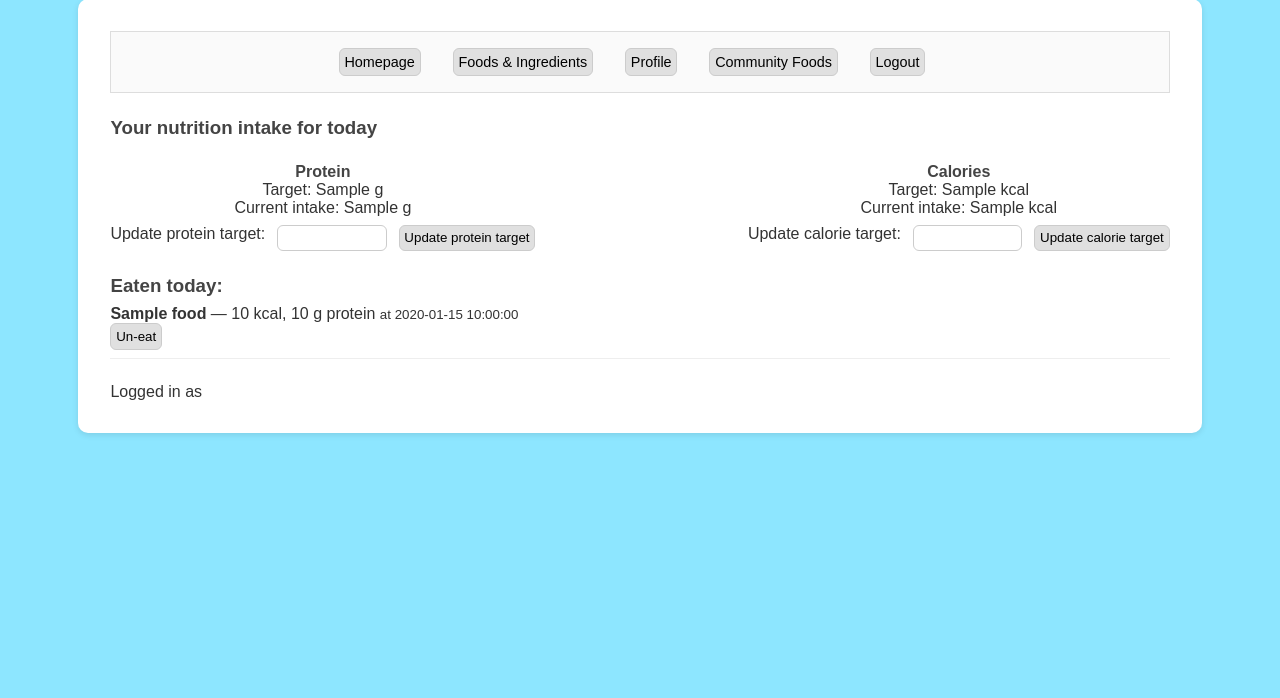
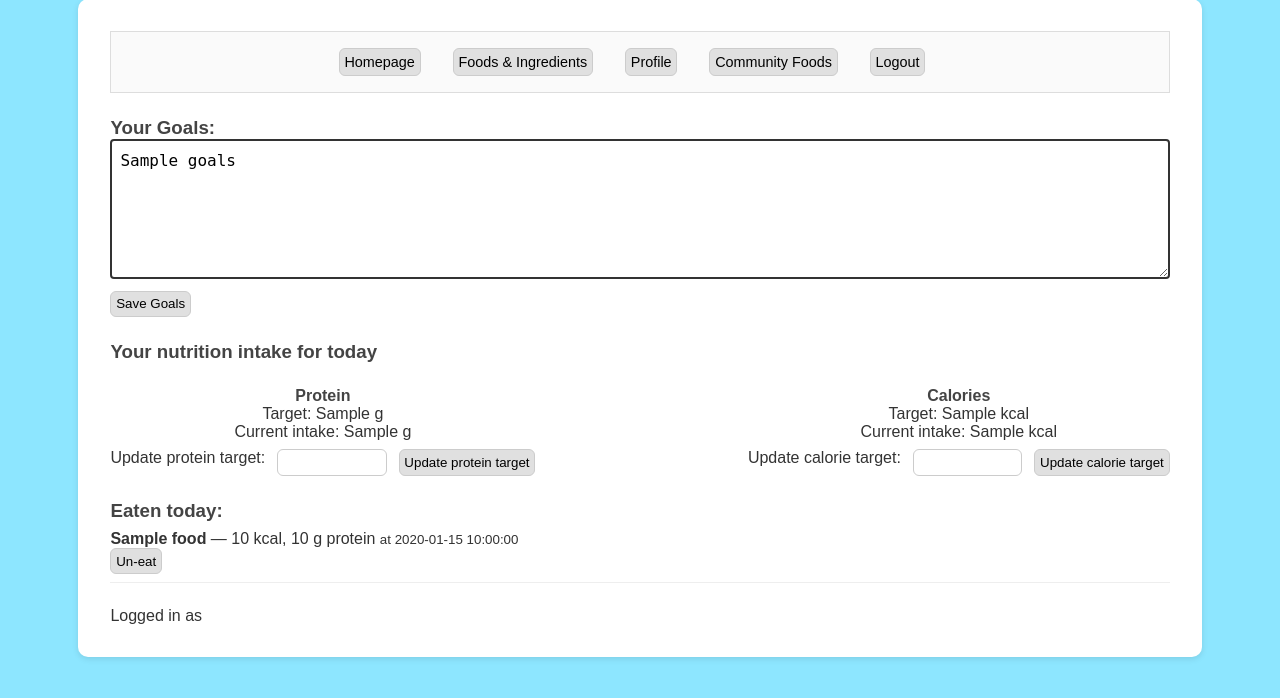
Before and after one commit to aapokoiv/nutrition-tracker, a Flask app: template templates/index.html in a window 1280 px wide. Shown: the part 17-715 px from the top of the page. Run offline with Flask 3, Linux system fonts and the light colour scheme; the template is opened without the code that fills it: most values are stand-ins (such as "Sample title", 1, 10 or a date in 2020).

Commit message:
Added constraints for goals text, and updated README about large data

```diff
--- a/app.py
+++ b/app.py
@@ -89,7 +89,12 @@ def update_calories():
 @login_required
 def update_goals():
     check_csrf()
-    goals_text = request.form.get("goals", "")
+    goals_text = request.form.get("goals", "").strip()
+
+    if len(goals_text) > 1000:
+        flash("Goals are too long (max 1000 characters).")
+        return redirect(url_for("index"))
+
     users.update_user_goals(session["user_id"], goals_text)
     flash("Goals updated successfully.")
     return redirect(url_for("index"))
--- a/templates/index.html
+++ b/templates/index.html
@@ -20,6 +20,15 @@
         {% for m in messages %}
             <p class="message">{{ m }}</p>
         {% endfor %}
+
+        <div>
+            <h3>Your Goals:</h3>
+            <form action="{{ url_for('update_goals') }}" method="post">
+                <textarea name="goals" rows="5" cols="50" maxlength="1000">{{ goals }}</textarea>
+                <input type="hidden" name="csrf_token" value="{{ session.csrf_token }}">
+                <button type="submit">Save Goals</button>
+            </form>
+        </div>
 
         <h3>Your nutrition intake for today</h3>
 
```
Also changed, not shown: README.md.
